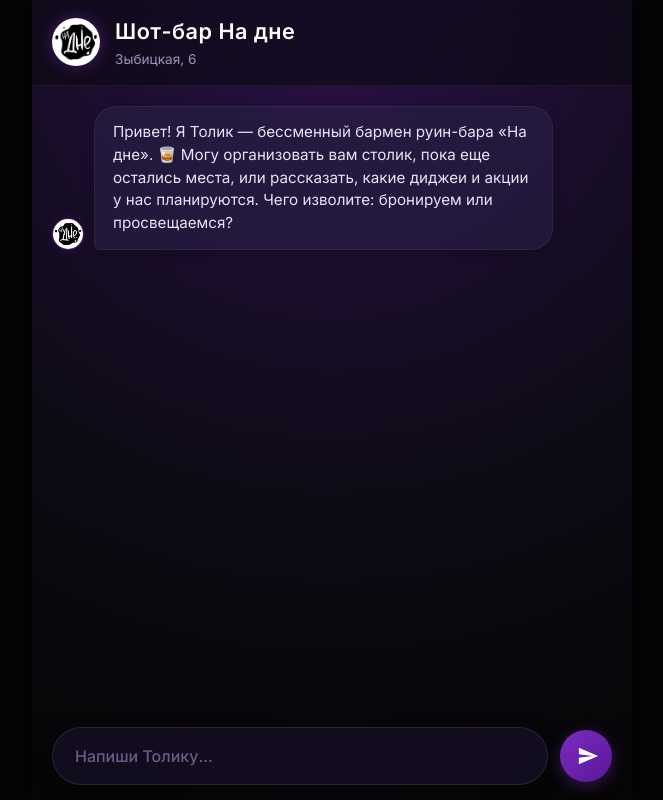
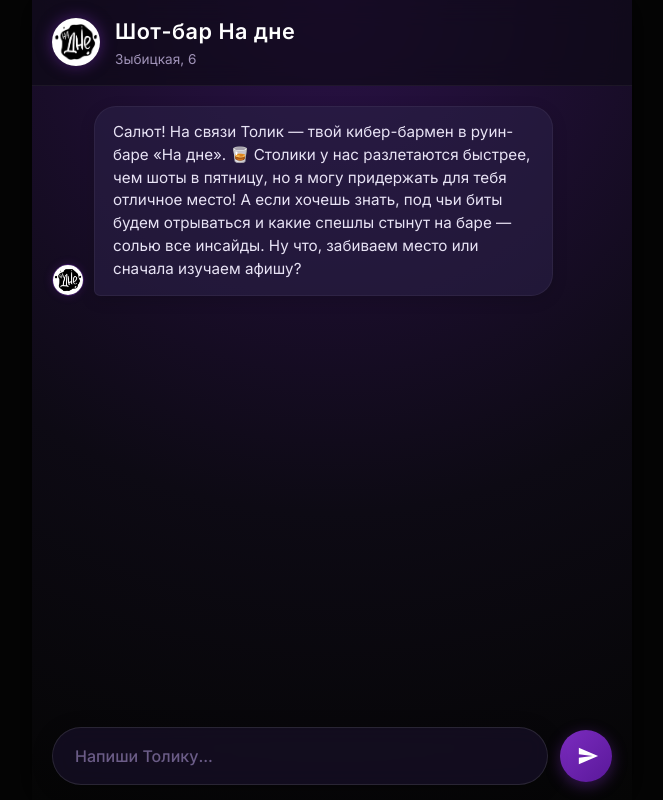
Before and after one commit to Vazhniy/Booking_bar-na-dne, a React (Vite) app in the folder frontend/: page / in a window 1280 px wide. Shown: the whole page, without its empty margins (308-971 px from the left). Built offline with nearby package versions, Linux system fonts and the light colour scheme.

Commit message:
Update App.jsx

```diff
--- a/frontend/src/App.jsx
+++ b/frontend/src/App.jsx
@@ -6,7 +6,7 @@ const RENDER_URL = 'https://booking-bar-na-dne.onrender.com';
 
 function App() {
   const [messages, setMessages] = useState([
-    { role: 'bot', text: 'Привет! Я Толик — бессменный бармен руин-бара «На дне». 🥃 Могу организовать вам столик, пока еще остались места, или рассказать, какие диджеи и акции у нас планируются. Чего изволите: бронируем или просвещаемся?' }
+    { role: 'bot', text: 'Салют! На связи Толик — твой кибер-бармен в руин-баре «На дне». 🥃 Столики у нас разлетаются быстрее, чем шоты в пятницу, но я могу придержать для тебя отличное место! А если хочешь знать, под чьи биты будем отрываться и какие спешлы стынут на баре — солью все инсайды. Ну что, забиваем место или сначала изучаем афишу?' }
   ]);
   const [input, setInput] = useState('');
   const [loading, setLoading] = useState(false);
```
